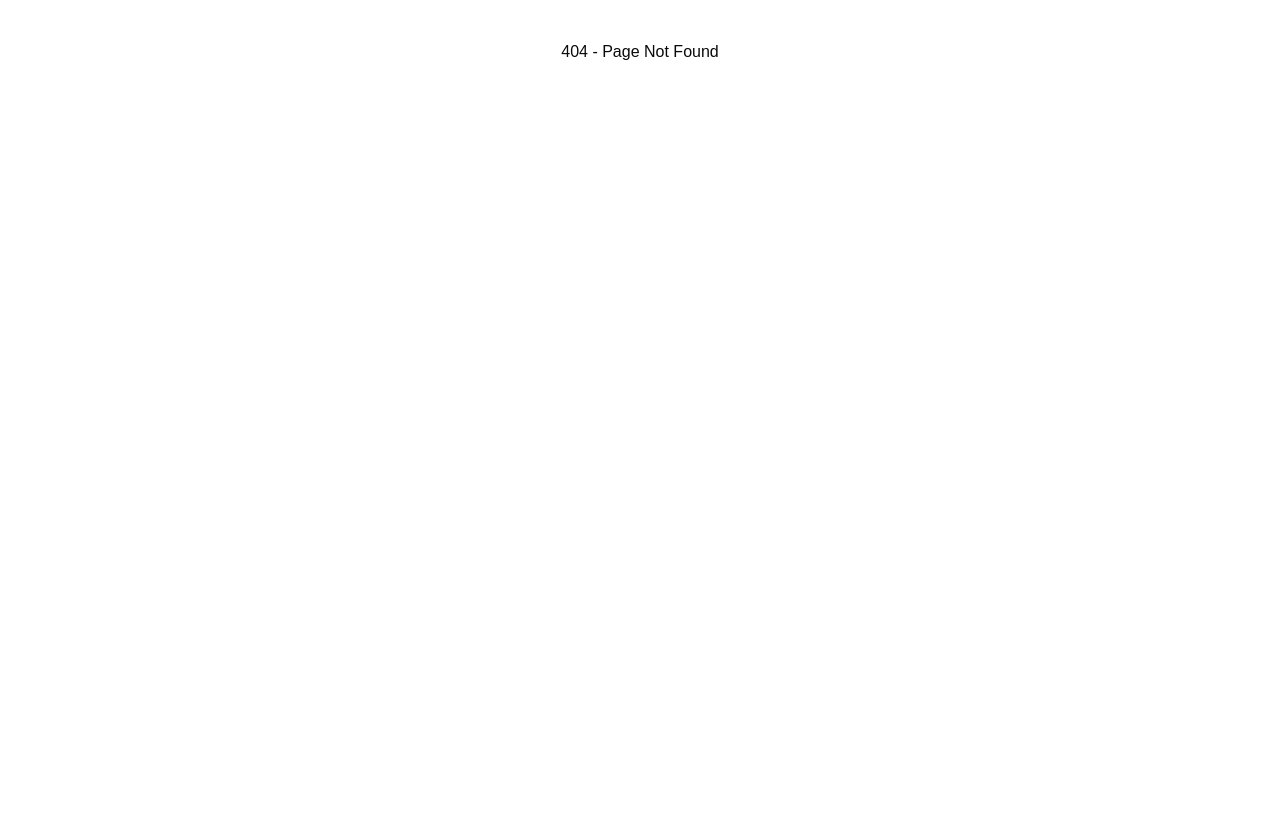
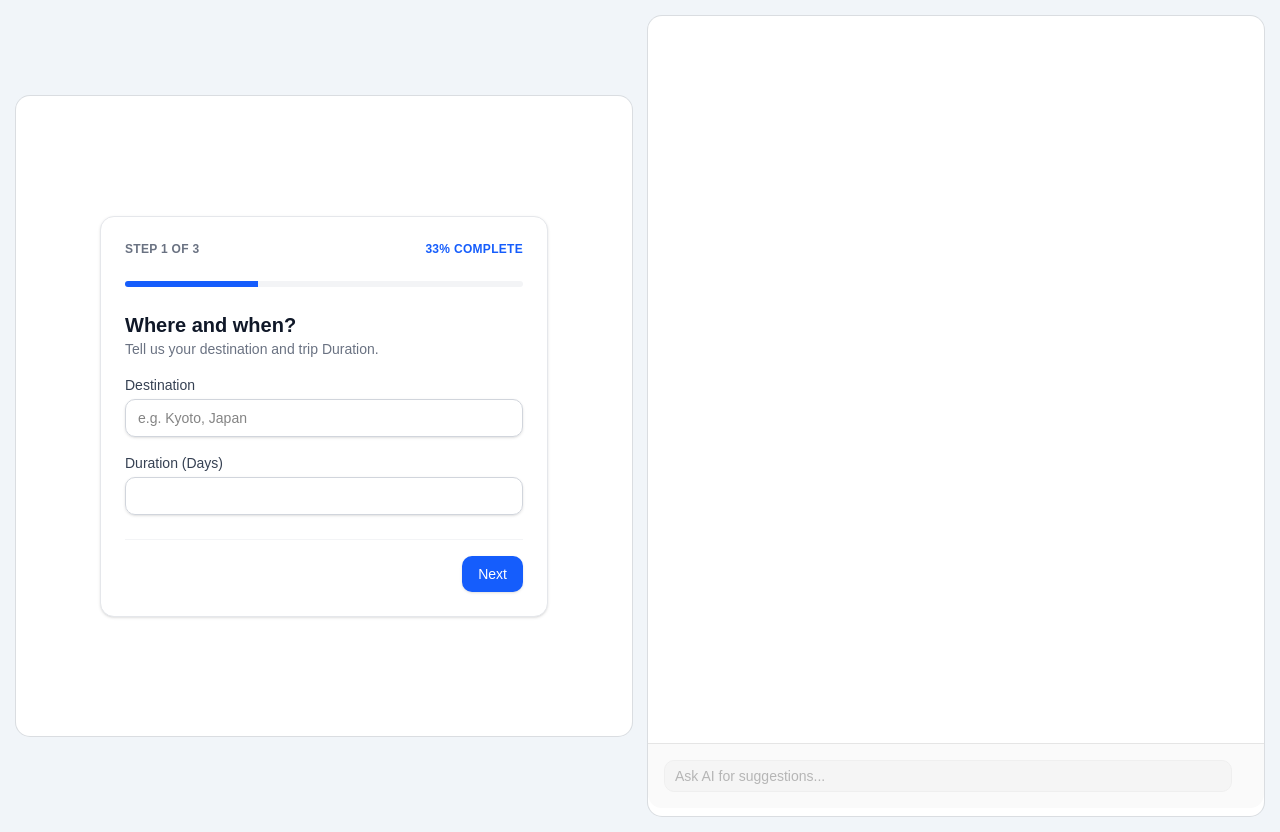
Before and after one commit to NiteshLabs-monger/Ai-tripPlanner, a React app in the folder frontend/: page /askai in a window 1280 px wide. Before the commit this address had no page. Before the commit the page ends 800 px from the top, so only its background shows below. Built offline with nearby package versions, Linux system fonts and the light colour scheme; the HTML template or start-up script is replaced by a standard one.

Commit message:
created askai page

```diff
--- /dev/null
+++ b/frontend/src/api/askaiapi.js
@@ -0,0 +1,8 @@
+import apiClient from "./apiconfi";
+
+const  ItenaryGenerationService = {
+    generateItenary : async (data) => await apiClient.post('itenary/generate',data),
+    getItenary : async (data) => await apiClient.get('askai/itenary',data)
+}
+
+export default ItenaryGenerationService;
--- a/frontend/src/components/tripform.jsx
+++ b/frontend/src/components/tripform.jsx
@@ -1,11 +1,12 @@
 import React, { useState } from 'react';
 import { useForm } from 'react-hook-form';
+import ItenaryGenerationService from '@/api/askaiapi.js'
 
 export default function TripPreferenceWizard() {
   const [step, setStep] = useState(1);
   const totalSteps = 3;
 
-  // Initialize react-hook-form with default values
+
   const { register, handleSubmit, watch, setValue, formState: { errors } } = useForm({
     defaultValues: {
       destination: '',
@@ -17,7 +18,6 @@ export default function TripPreferenceWizard() {
     }
   });
 
-  // Watch values for our custom Tailwind components (cards, segmented toggles, tags)
   const watchParty = watch('travelParty');
   const watchBudget = watch('budget');
   const watchPace = watch('pace');
@@ -27,8 +27,14 @@ export default function TripPreferenceWizard() {
   const prevStep = () => setStep((prev) => Math.max(prev - 1, 1));
 
   const onSubmit = async (data) => {
-    console.log("Payload sent to your MERN Backend:", data);
-    // fetch('http://localhost:3000/api/generate', { method: 'POST', body: JSON.stringify(data) })
+    try {
+      const response = ItenaryGenerationService.generateItenary(data);
+      console.log("Itinerary generated successfully:", response);
+    } catch (error) {
+      console.error("Error generating itinerary:", error);
+
+    }
+
   };
 
   const handleTagToggle = (tagValue) => {
@@ -41,7 +47,7 @@ export default function TripPreferenceWizard() {
   };
 
   return (
-    <div className="max-w-md mx-auto my-8 p-6 bg-white border border-gray-200 rounded-xl shadow-sm">
+    <div className="max-w-md mx-auto my-2 p-6 bg-white border border-gray-200 rounded-xl shadow-sm">
 
       {/* Progress Header */}
       <div className="flex justify-between items-center mb-6 text-xs font-semibold tracking-wide uppercase text-gray-500">
@@ -59,12 +65,11 @@ export default function TripPreferenceWizard() {
 
       <form onSubmit={handleSubmit(onSubmit)} className="space-y-6">
 
-        {/* --- STEP 1: LOGISTICS --- */}
         {step === 1 && (
           <div className="space-y-4">
             <div>
               <h2 className="text-xl font-bold text-gray-900">Where and when?</h2>
-              <p className="text-sm text-gray-500">Tell us your destination and trip length.</p>
+              <p className="text-sm text-gray-500">Tell us your destination and trip Duration.</p>
             </div>
 
             <div>
@@ -81,7 +86,7 @@ export default function TripPreferenceWizard() {
               <label className="block text-sm font-medium text-gray-700 mb-1">Duration (Days)</label>
               <input
                 type="number"
-                {...register('days', { min: 1, max: 30 })}
+                {...register('duration', { min: 1, max: 30 })}
                 className="w-full px-3 py-2 border border-gray-300 rounded-lg shadow-sm focus:outline-none focus:ring-2 focus:ring-blue-500 focus:border-blue-500 text-sm"
               />
             </div>
@@ -92,7 +97,7 @@ export default function TripPreferenceWizard() {
         {step === 2 && (
           <div className="space-y-4">
             <div>
-              <h2 className="text-xl font-bold text-gray-900">Who is going & budget?</h2>
+              <h2 className="text-xl font-bold text-gray-900">Who are going & budget?</h2>
               <p className="text-sm text-gray-500">Tailor the context of your recommendations.</p>
             </div>
 
--- a/frontend/src/pages/askAI/itenaryGeneration.jsx
+++ b/frontend/src/pages/askAI/itenaryGeneration.jsx
@@ -0,0 +1,80 @@
+import TripPreferenceWizard from "@/components/tripform";
+import { Card, CardHeader, CardTitle, CardFooter, CardContent } from "@/components/ui/card";
+import { Input } from "@/components/ui/input";
+import { useState } from "react";
+
+export default function AskAi() {
+  const [hasItinerary, setHasItinerary] = useState(false);
+  const [activeTrip, setActiveTrip] = useState(null);
+
+  const handleTripSuccess = (data) => {
+    setHasItinerary(true);
+    setActiveTrip(data);
+  };
+
+  return (
+    <div className="flex items-center justify-center gap-4 p-4 bg-slate-100 min-h-screen">
+      <Card
+  className={`w-1/2 min-h-[80vh] flex ${
+    hasItinerary ? 'flex-col justify-start items-stretch p-6' : 'justify-center items-center'
+  }`}
+>
+        {hasItinerary && activeTrip ? (
+          <>
+            <CardHeader>
+              <CardTitle>{activeTrip?.destination || "Trip Title"}</CardTitle>
+            </CardHeader>
+            <CardContent>
+              <div className="space-y-8">
+                {/* BUG FIX: Changed itinerary.schedule to activeTrip.schedule */}
+                {activeTrip.schedule?.map((day) => (
+                  <div
+                    key={day.dayNumber}
+                    className="bg-white p-6 rounded-xl shadow-sm border border-slate-100"
+                  >
+                    <h2 className="text-xl font-bold text-indigo-600 mb-1">
+                      Day {day.dayNumber}
+                    </h2>
+                    <p className="text-sm font-medium text-slate-700 mb-4 italic">
+                      "{day.theme}"
+                    </p>
+
+                    {/* Activities Nested Loop */}
+                    <div className="border-l-2 border-slate-100 pl-4 space-y-4">
+                      {day.activities?.map((act, idx) => (
+                        <div key={idx} className="relative">
+                          <div className="text-xs font-bold text-slate-400">
+                            {act.time}
+                          </div>
+                          <div className="text-base font-semibold text-slate-900">
+                            {act.activity}
+                          </div>
+                          <div className="text-xs text-slate-500">
+                            {act.location}
+                          </div>
+                          <div className="text-xs font-medium text-emerald-600 mt-0.5">
+                            {act.cost === 0 ? "Free" : `$${act.cost}`}
+                          </div>
+                        </div>
+                      ))}
+                    </div>
+                  </div>
+                ))}
+              </div>
+            </CardContent>
+          </>
+        ) : (
+          <div className="m-auto w-full">
+            <TripPreferenceWizard onSuccess={handleTripSuccess} />
+          </div>
+        )}
+      </Card>
+
+      <Card className="w-1/2 h-screen relative">
+        <CardFooter className="absolute bottom-2 w-full pr-8">
+          <Input disabled placeholder="Ask AI for suggestions..." />
+        </CardFooter>
+      </Card>
+    </div>
+  );
+}
```
Also changed, not shown: frontend/src/routes/AppRoutes.jsx (+5 -2 lines).
